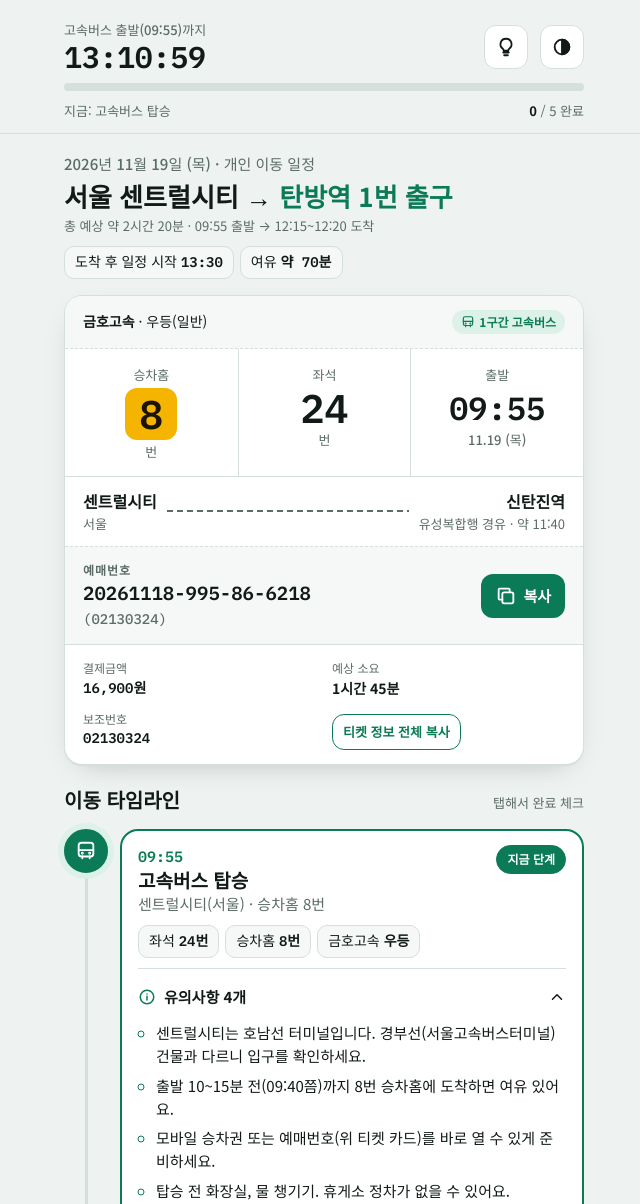
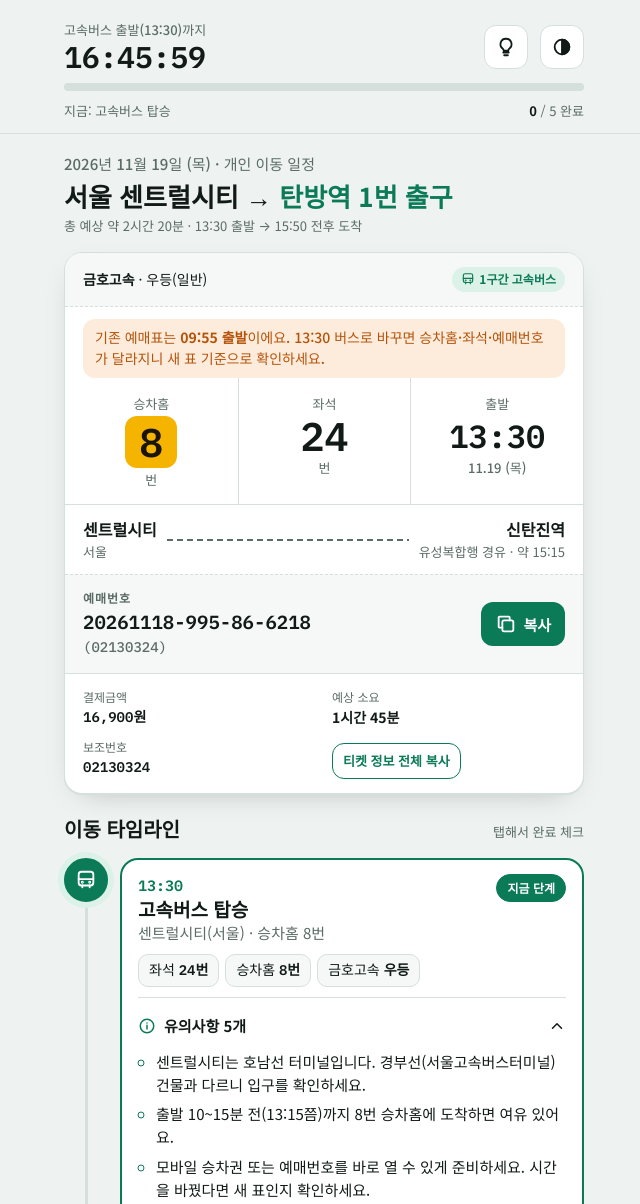
Before and after one commit to imj53499-commits/os, a plain HTML site: page trip/index.html in a window 1280 px wide. Shown: the top 1204 px of the page, without its empty margins (316-956 px from the left). Drawn offline with Linux system fonts and the light colour scheme; a web font is replaced by a local one.

Commit message:
Shift trip guide to a 13:30 departure
Co-Authored-By: Claude Opus 5.5 <noreply@anthropic.com>
Claude-Session: https://claude.ai/code/session_0169UWPSjsVYKwn9Qc8K3d1u

```diff
--- a/trip/index.html
+++ b/trip/index.html
@@ -198,8 +198,7 @@ textarea{width:100%;min-height:96px;border-radius:12px;border:1px solid var(--li
   <header class="head">
     <div class="date">2026년 11월 19일 (목) · 개인 이동 일정</div>
     <h1>서울 센트럴시티 → <span>탄방역 1번 출구</span></h1>
-    <div class="note">총 예상 약 2시간 20분 · 09:55 출발 → 12:15~12:20 도착</div>
-    <div class="facts" style="margin-top:6px"><span class="fact">도착 후 일정 시작 <b>13:30</b></span><span class="fact">여유 <b>약 70분</b></span></div>
+    <div class="note">총 예상 약 2시간 20분 · 13:30 출발 → 15:50 전후 도착</div>
   </header>
 
   <!-- 고속버스 티켓 요약 -->
@@ -208,15 +207,16 @@ textarea{width:100%;min-height:96px;border-radius:12px;border:1px solid var(--li
       <span><b>금호고속</b> · 우등(일반)</span>
       <span class="chip"><svg class="i" style="width:14px;height:14px"><use href="#i-bus"/></svg>1구간 고속버스</span>
     </div>
+    <div class="warn" style="margin:12px 18px 0">기존 예매표는 <b>09:55 출발</b>이에요. 13:30 버스로 바꾸면 승차홈·좌석·예매번호가 달라지니 새 표 기준으로 확인하세요.</div>
     <div class="t-big">
       <div><span class="k">승차홈</span><span class="v sign">8</span><span class="k">번</span></div>
       <div><span class="k">좌석</span><span class="v">24</span><span class="k">번</span></div>
-      <div><span class="k">출발</span><span class="v" style="font-size:32px;padding-block:4px">09:55</span><span class="k">11.19 (목)</span></div>
+      <div><span class="k">출발</span><span class="v" style="font-size:32px;padding-block:4px">13:30</span><span class="k">11.19 (목)</span></div>
     </div>
     <div class="t-route">
       <div>센트럴시티<small>서울</small></div>
       <div class="arrow" aria-hidden="true"></div>
-      <div style="text-align:right">신탄진역<small>유성복합행 경유 · 약 11:40</small></div>
+      <div style="text-align:right">신탄진역<small>유성복합행 경유 · 약 15:15</small></div>
     </div>
     <div class="t-code">
       <div class="txt">
@@ -282,25 +282,26 @@ textarea{width:100%;min-height:96px;border-radius:12px;border:1px solid var(--li
   ];
 
   const STEPS = [
-    { id: "board", icon: "i-bus", time: "09:55", start: at(9,55), title: "고속버스 탑승",
+    { id: "board", icon: "i-bus", time: "13:30", start: at(13,30), title: "고속버스 탑승",
       place: "센트럴시티(서울) · 승차홈 8번",
       facts: [["좌석", "24번"], ["승차홈", "8번"], ["금호고속", "우등"]],
       tips: [
         "센트럴시티는 호남선 터미널입니다. 경부선(서울고속버스터미널) 건물과 다르니 입구를 확인하세요.",
-        "출발 10~15분 전(09:40쯤)까지 8번 승차홈에 도착하면 여유 있어요.",
-        "모바일 승차권 또는 예매번호(위 티켓 카드)를 바로 열 수 있게 준비하세요.",
+        "출발 10~15분 전(13:15쯤)까지 8번 승차홈에 도착하면 여유 있어요.",
+        "모바일 승차권 또는 예매번호를 바로 열 수 있게 준비하세요. 시간을 바꿨다면 새 표인지 확인하세요.",
+        "점심은 출발 전에 해결하세요. 탑승 중 1시간 45분 동안 식사하기 어려워요.",
         "탑승 전 화장실, 물 챙기기. 휴게소 정차가 없을 수 있어요."
       ] },
-    { id: "arrive", icon: "i-pin", time: "11:40", start: at(11,40), title: "신탄진역 도착 · 하차",
+    { id: "arrive", icon: "i-pin", time: "15:15", start: at(15,15), title: "신탄진역 도착 · 하차",
       place: "유성복합행 경유 · 예상 소요 1시간 45분",
-      facts: [["예상 도착", "11:40"]],
+      facts: [["예상 도착", "15:15"]],
       warn: "종점(유성복합)까지 가지 않고 신탄진에서 내립니다. 정차 안내방송을 꼭 들으세요.",
       tips: [
         "도로 상황에 따라 10~20분 늦어질 수 있어요. 이후 일정은 실제 도착 시각 기준으로 계산하세요.",
         "내리기 전 좌석 24번 주변 소지품을 확인하세요.",
         "하차하면 바로 지도 앱으로 705번 실시간 도착 정보를 확인하세요."
       ] },
-    { id: "citybus", icon: "i-swap", time: "11:45", start: at(11,45), title: "시내버스 환승 · 705번",
+    { id: "citybus", icon: "i-swap", time: "15:20", start: at(15,20), title: "시내버스 환승 · 705번",
       place: "신탄진역 정류장 → 둔산동 방면",
       bus: ["705", "703"],
       maps: true,
@@ -310,7 +311,7 @@ textarea{width:100%;min-height:96px;border-radius:12px;border:1px solid var(--li
         "교통카드로 탑승하고 내릴 때도 꼭 태그하세요. 하차 태그를 해야 지하철·버스 환승할인이 적용됩니다.",
         "정부청사서문, 이마트, 시청환승지 같은 정류장 이름을 기억해 두면 하차 시점을 놓치지 않아요."
       ] },
-    { id: "transfer", icon: "i-train", time: "12:05", start: at(12,5), title: "둔산 하차 → 탄방역으로 이동",
+    { id: "transfer", icon: "i-train", time: "15:40", start: at(15,40), title: "둔산 하차 → 탄방역으로 이동",
       place: "정부청사서문 · 이마트 · 시청환승지 일대에서 하차",
       options: [
         { tag: "A", title: "시내버스 환승", text: "같은 정류장 일대에서 탄방역 방면 시내버스로 환승해 탄방역 정류장 하차." },
@@ -321,13 +322,12 @@ textarea{width:100%;min-height:96px;border-radius:12px;border:1px solid var(--li
         "버스 대기가 길면 방법 B(지하철)가 시간 예측이 쉬워요.",
         "환승은 하차 태그 후 30분 이내여야 할인이 적용됩니다."
       ] },
-    { id: "goal", icon: "i-flag", time: "12:20", start: at(12,20), title: "탄방역 1번 출구 도착",
+    { id: "goal", icon: "i-flag", time: "15:50", start: at(15,50), title: "탄방역 1번 출구 도착",
       place: "대전 서구 · 최종 목적지",
-      facts: [["예상 도착", "12:15~12:20"], ["일정 시작", "13:30"], ["여유", "약 70분"]],
+      facts: [["예상 도착", "15:50 전후"]],
       tips: [
-        "13:30 일정까지 약 70분 여유가 있어요. 점심을 먹거나 근처 카페에서 기다리기에 충분합니다.",
-        "고속버스가 20분 늦고 705번을 20분 기다려도 12:55쯤 도착해서 30분 이상 남아요.",
-        "신탄진역 도착이 12:40을 넘기면 버스 대기 없이 바로 오는 지하철(방법 B)을 고르세요.",
+        "고속버스가 20분 늦고 705번을 20분 기다리면 16:30쯤 도착할 수 있어요.",
+        "16시 이후 둔산 일대는 퇴근 전 차량이 늘기 시작해요. 버스가 막히면 지하철(방법 B)이 시간 예측이 쉬워요.",
         "역 안 출구 안내판에서 1번 출구를 찾아 나가세요.",
         "약속 상대에게 도착 시각을 미리 공유해 두면 좋아요."
       ] }
@@ -393,17 +393,13 @@ textarea{width:100%;min-height:96px;border-radius:12px;border:1px solid var(--li
   }
   function tick() {
     const now = Date.now();
-    const dep = at(9,55), arr = at(11,40), goal = at(12,20), meet = at(13,30);
+    const dep = at(13,30), arr = at(15,15), goal = at(15,50);
     let label, value;
-    if (state.done.length === STEPS.length) {
-      if (now < meet) { label = "도착 완료 · 일정 시작(13:30)까지"; value = fmt(meet - now); }
-      else { label = "모든 단계 완료"; value = "도착 ✓"; }
-    }
-    else if (now < dep) { label = "고속버스 출발(09:55)까지"; value = fmt(dep - now); }
-    else if (now < arr) { label = "신탄진역 도착 예정(11:40)까지"; value = fmt(arr - now); }
-    else if (now < goal) { label = "탄방역 1번 출구 도착 예정까지"; value = fmt(goal - now); }
-    else if (now < meet) { label = "13:30 일정까지 남은 시간"; value = fmt(meet - now); }
-    else { label = "일정 시작 시각(13:30) 경과"; value = "+" + fmt(now - meet); }
+    if (state.done.length === STEPS.length) { label = "모든 단계 완료"; value = "도착 ✓"; }
+    else if (now < dep) { label = "고속버스 출발(13:30)까지"; value = fmt(dep - now); }
+    else if (now < arr) { label = "신탄진역 도착 예정(15:15)까지"; value = fmt(arr - now); }
+    else if (now < goal) { label = "탄방역 1번 출구 도착 예정(15:50)까지"; value = fmt(goal - now); }
+    else { label = "예상 도착 시각(15:50) 경과"; value = "+" + fmt(now - goal); }
     $("#cdLabel").textContent = label;
     $("#cdTime").textContent = value;
   }
@@ -423,7 +419,8 @@ textarea{width:100%;min-height:96px;border-radius:12px;border:1px solid var(--li
   }
   const SUMMARY = [
     "[11/19(목) 고속버스]",
-    "센트럴시티(서울) 09:55 → 신탄진역 (유성복합행 경유, 약 11:40 도착)",
+    "센트럴시티(서울) 13:30 → 신탄진역 (유성복합행 경유, 약 15:15 도착)",
+    "※ 기존 예매: 09:55 출발표",
     "금호고속 우등 · 승차홈 8번 · 좌석 24번 · 16,900원",
     "예매번호 20261118-995-86-6218 (02130324)"
   ].join("\n");
```
